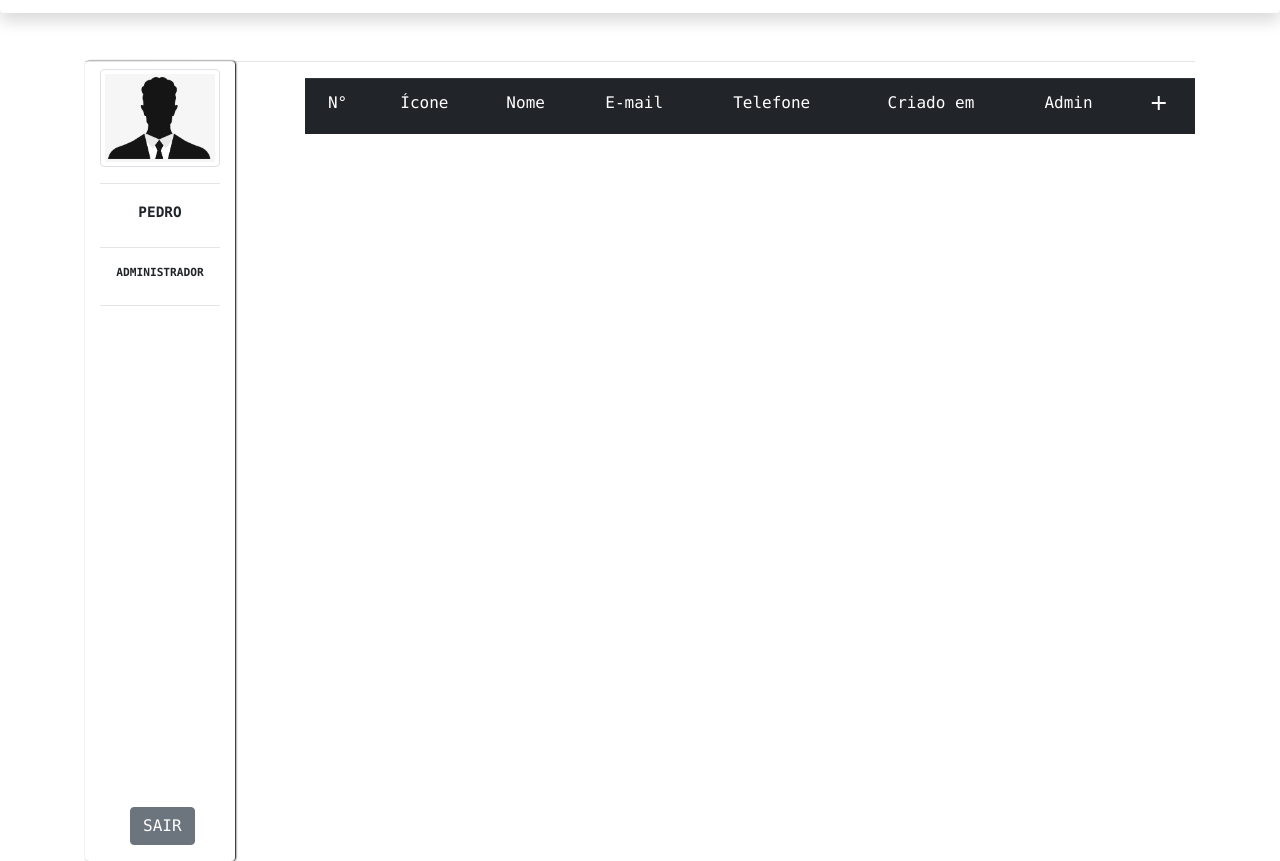
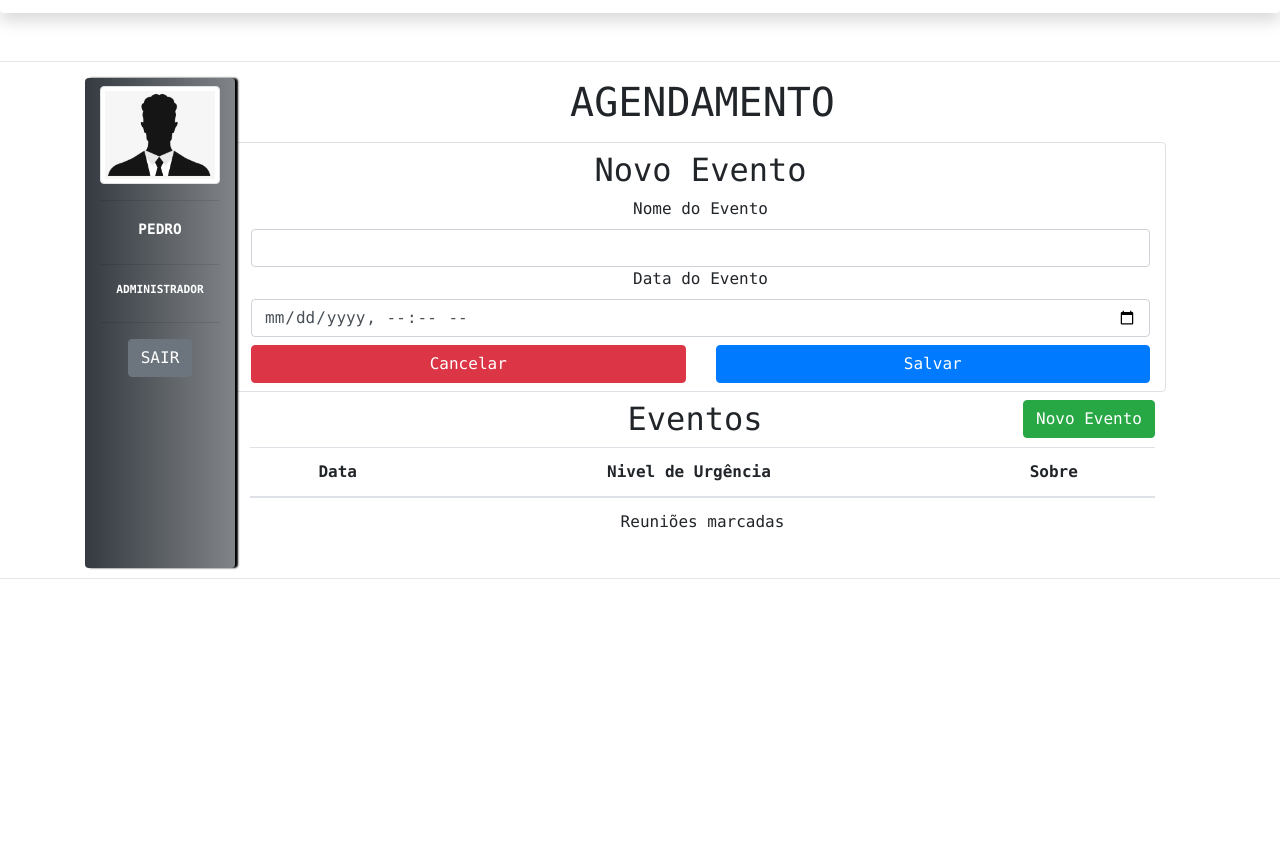
Before and after one commit to Pedro-Wilker/Trabalho-ProjetoDeSoftOO, a website: page index.html in a window 1280 px wide. Shown: the part 66-927 px from the top of the page. After the commit the page ends 800 px from the top, so only its background shows below. Drawn offline with nearby package versions, Linux system fonts and the light colour scheme.

Commit message:
add 'agenda' for project

```diff
--- a/css/style.css
+++ b/css/style.css
@@ -4,8 +4,8 @@ body {
 
 div.menu {
   justify-content: center;
-  box-shadow: 1px 0px 2px 0px black;
-  height: 100vh;
+  box-shadow: 3px 0px 2px 0px black;
+  height: 490px;
   background-image: linear-gradient(to right, #ffffff00, #ffffff60);
 }
 .profile-name {
@@ -22,19 +22,7 @@ div.menu {
   font-weight: 700;
 }
 
-/*
-
-
-
-div.menu div.logout-container div.logout {
-  cursor: pointer;
-  margin: auto;
-  display: flex;
-  align-items: center;
-  justify-content: center;
-}
- */
-.users span.delete-btn {
+.delete-btn {
   color: red;
 }
 
--- a/index.html
+++ b/index.html
@@ -61,11 +61,15 @@
         </div>
       </nav>
     </header>
+    <hr />
     <section id="home">
       <!--Barra lateral-->
-      <div class="container text-center text-monospace">
+      <div
+        class="container text-center text-monospace md-4"
+        style="padding-right: 25px"
+      >
         <div
-          class="menu container position-relative rounded float-left"
+          class="menu container position-relative rounded float-left bg-dark text-white"
           style="width: 150px"
         >
           <img
@@ -88,10 +92,7 @@
             Administrador
           </span>
           <hr />
-          <div
-            class="logout-container text-center"
-            style="position: absolute; bottom: 2%; left: 30%"
-          >
+          <div class="logout-container text-center" style="left: 30%">
             <div class="logout">
               <a
                 class="btn btn-secondary text-uppercase"
@@ -102,9 +103,83 @@
             </div>
           </div>
         </div>
-        <hr />
 
-        <!--Lista de usuarios-->
+        <div class="container bg-dark.bg-gradient">
+          <div class="row">
+            <div class="col text-uppercase" style="font-weight: 1000">
+              <h1>Agendamento</h1>
+            </div>
+          </div>
+          <div class="row my-2 mx-1 py-2 border rounded">
+            <div class="col-12">
+              <form action="">
+                <div class="row">
+                  <div class="col-12">
+                    <h2>Novo Evento</h2>
+                  </div>
+                </div>
+                <div class="row g-3">
+                  <div class="col-12">
+                    <label for="nomeEvento" class="form-label"
+                      >Nome do Evento</label
+                    >
+                    <input
+                      type="text"
+                      name="nomeEvento"
+                      id="nomeEvento"
+                      class="form-control"
+                    />
+                  </div>
+                  <div class="col-12">
+                    <label for="dataEvento" class="form-label"
+                      >Data do Evento</label
+                    >
+                    <input
+                      type="datetime-local"
+                      name="dataEvento"
+                      id="dataEvento"
+                      class="form-control"
+                    />
+                  </div>
+                  <div class="col-6 mt-2">
+                    <button type="button" class="btn btn-danger w-100">
+                      Cancelar
+                    </button>
+                  </div>
+                  <div class="col-6 mt-2">
+                    <button type="submit" class="btn btn-primary w-100">
+                      Salvar
+                    </button>
+                  </div>
+                </div>
+              </form>
+            </div>
+          </div>
+          <div class="row">
+            <div class="col" style="margin-left: 147px">
+              <h2>Eventos</h2>
+            </div>
+            <div class="col-auto">
+              <button type="button" class="btn btn-success">Novo Evento</button>
+            </div>
+          </div>
+          <div class="row">
+            <div class="col-12">
+              <table class="table">
+                <thead>
+                  <th scope="col">Data</th>
+                  <th scope="col">Nivel de Urgência</th>
+                  <th scope="col">Sobre</th>
+                </thead>
+                <tbody>
+                  <td colspan="3">Reuniões marcadas</td>
+                </tbody>
+              </table>
+            </div>
+          </div>
+        </div>
+
+        <!--  <!--Lista de usuarios
         <div class="content" style="margin-left: 220px">
           <table class="users table table-lg table-dark">
             <thead>
@@ -205,8 +280,10 @@
             </div>
           </form>
         </div>
+        -->
       </div>
     </section>
+    <hr />
   </body>
   <!-- PROJETO -->
   <script src="./js/models/User.js"></script>
```
